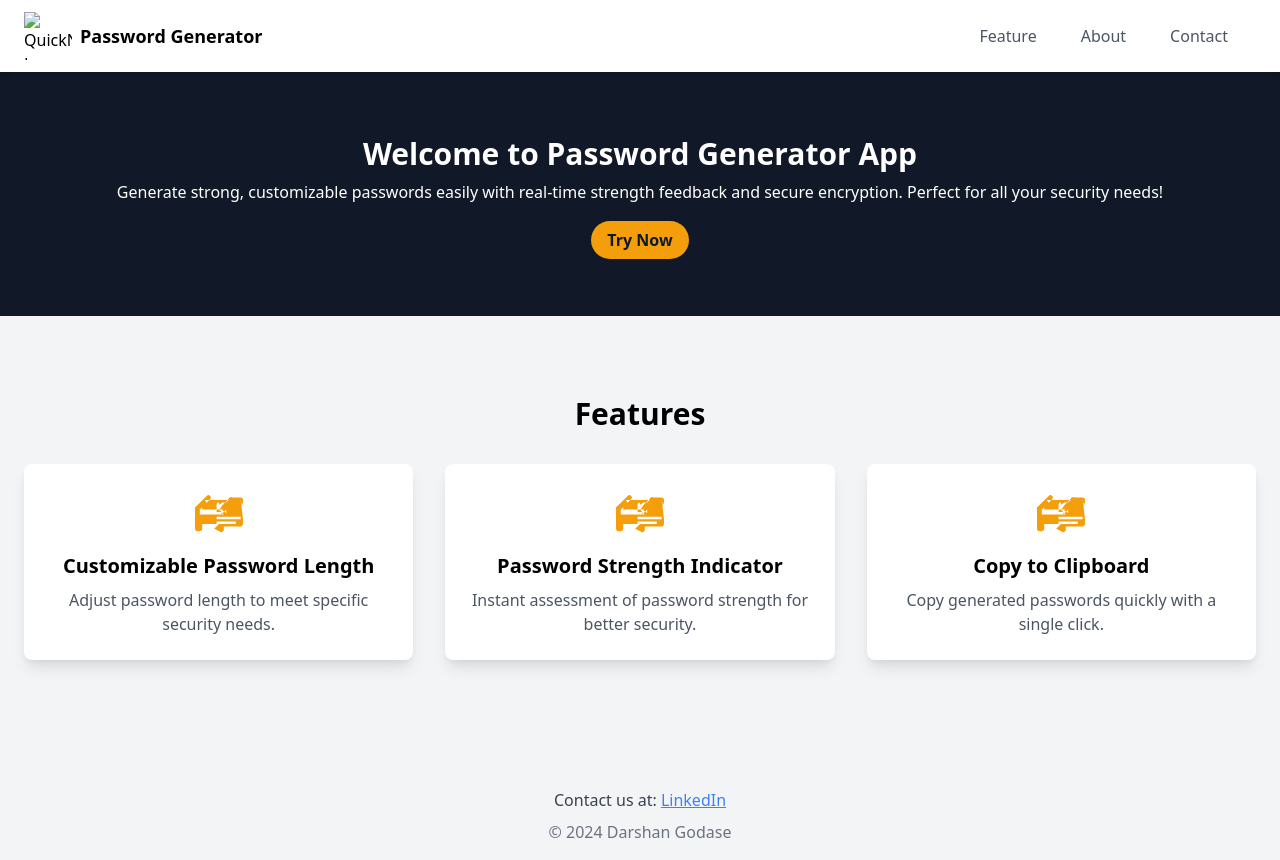
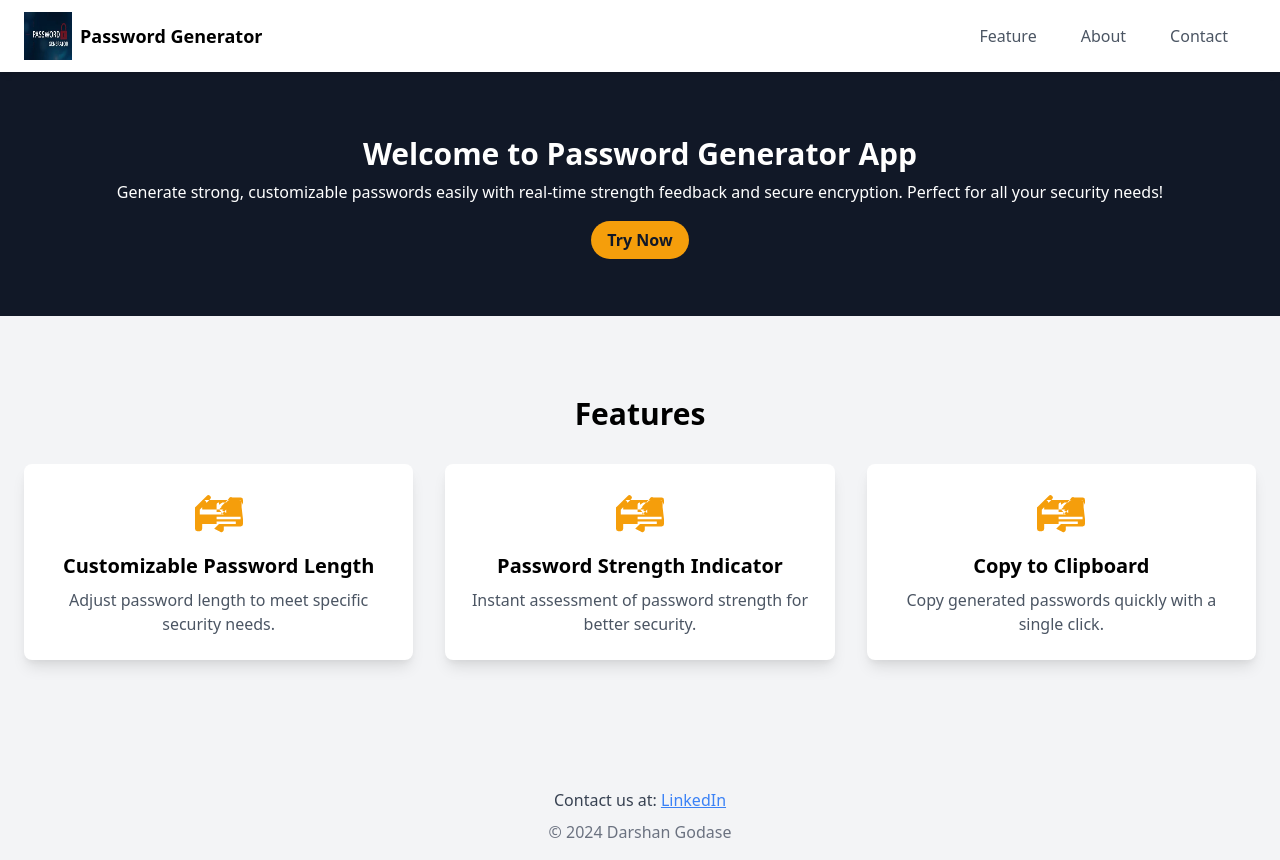
Before and after one commit to darshangodase/password_generator, a plain HTML site: page index.html in a window 1280 px wide. Drawn offline with nearby package versions, Linux system fonts and the light colour scheme; the site is published under a folder, as on GitHub Pages, so addresses that start at the root find nothing.

Commit message:
Update index.html

```diff
--- a/index.html
+++ b/index.html
@@ -5,7 +5,7 @@
     <meta name="viewport" content="width=device-width, initial-scale=1.0">
     <title>Password Generator</title>
     <link href="https://cdn.jsdelivr.net/npm/tailwindcss@2.2.19/dist/tailwind.min.css" rel="stylesheet">
-    <link rel="shortcut icon" href="/assets/pg.webp" type="image/x-icon">
+    <link rel="shortcut icon" href="assets/pg.webp" type="image/x-icon">
     <style>
         /* Ensure mobile menu is positioned correctly */
         @media (max-width: 1024px) {
@@ -26,7 +26,7 @@
     <nav class="bg-white shadow-md relative">
         <div class="container mx-auto px-6 py-3 flex justify-between items-center">
             <div class="flex items-center">
-                <img src="/assets/pg.webp" alt="QuickNotes Logo" class="h-12 w-12 mr-2">
+                <img src="assets/pg.webp" alt="QuickNotes Logo" class="h-12 w-12 mr-2">
                 <span class="font-bold text-lg">Password Generator</span>
             </div>
             <div class="block lg:hidden">
```
